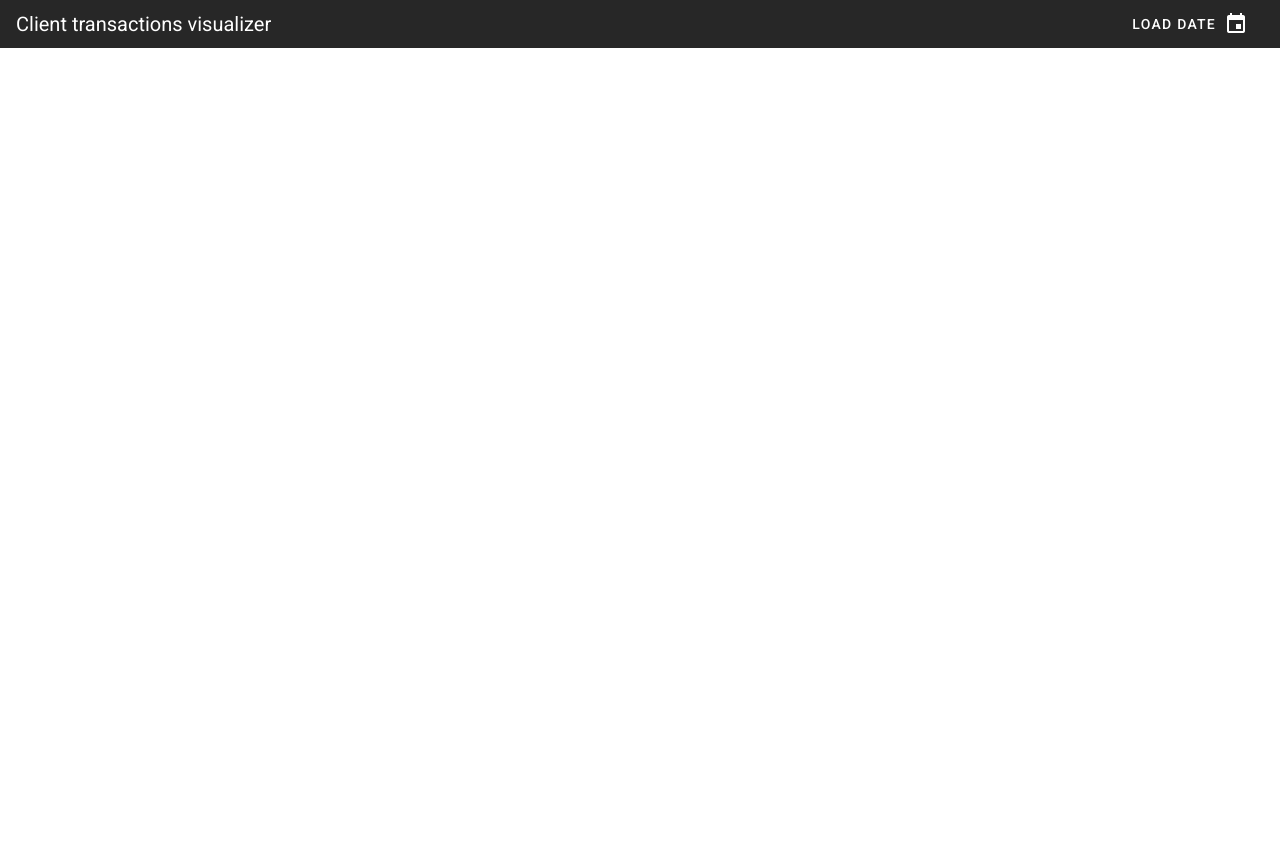
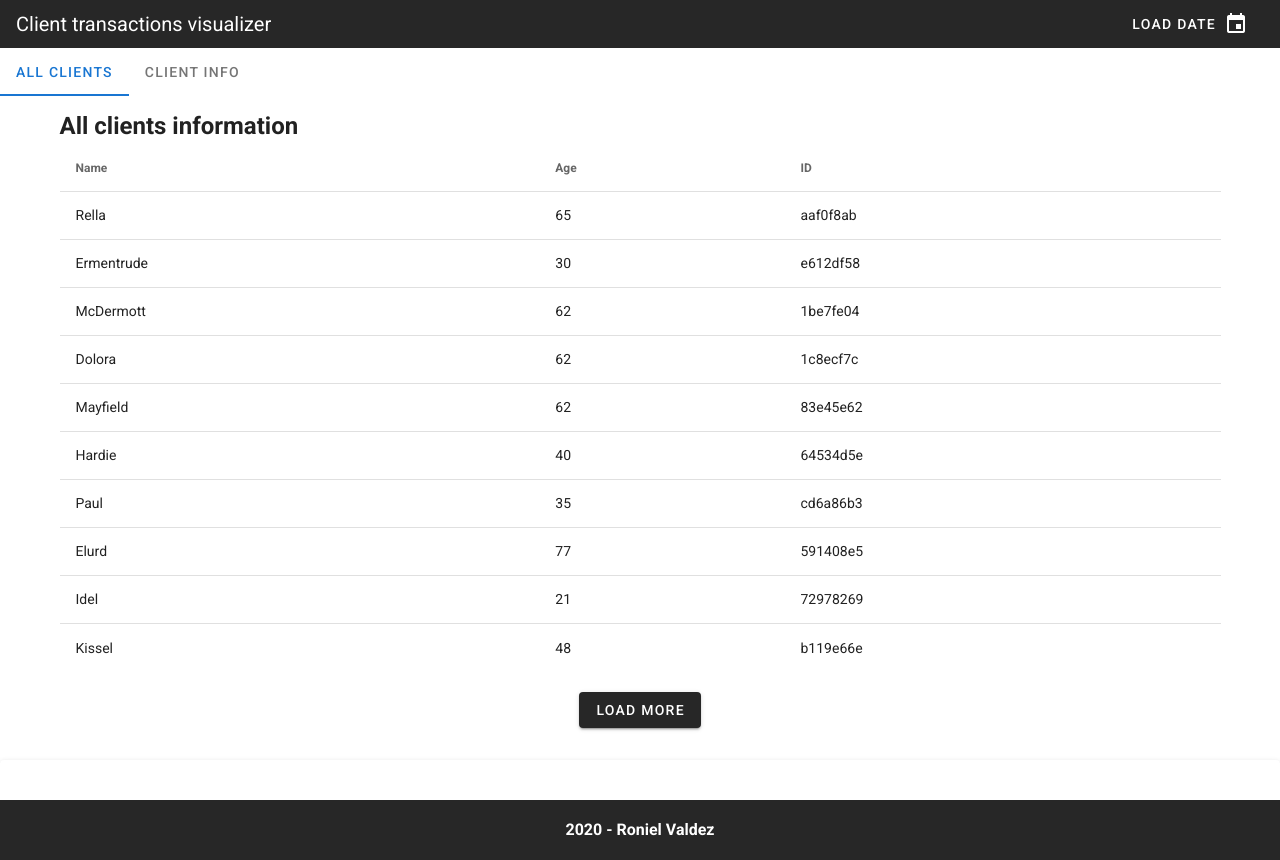
Before and after one commit to justaname94/client-transactions-visualizer, a Vue app in the folder frontend/transactions-visualizer/: page /#/ in a window 1280 px wide. Before the commit the page ends 800 px from the top, so only its background shows below. Built offline with nearby package versions, Linux system fonts and the light colour scheme.

Commit message:
add tabs default layout

```diff
--- a/frontend/transactions-visualizer/src/App.vue
+++ b/frontend/transactions-visualizer/src/App.vue
@@ -13,19 +13,46 @@
       </div>
     </v-app-bar>
     <v-main>
-      <calendar-overlay :modal="modal" v-on:update:modal="updateModal" />
+      <template>
+        <calendar-overlay :modal="modal" v-on:update:modal="updateModal" />
+        <v-tabs>
+          <v-tab>All Clients</v-tab>
+          <v-tab>Client info</v-tab>
+          <v-tab-item>
+            <v-container>
+              <all-clients-tab />
+            </v-container>
+          </v-tab-item>
+          <v-tab-item>
+            <v-container>
+              <client-tab />
+            </v-container>
+          </v-tab-item>
+        </v-tabs>
+      </template>
     </v-main>
+    <v-card height="100">
+      <v-footer dark tile absolute class="font-weight-medium">
+        <v-col class="text-center" cols="12">
+          <strong>2020 - Roniel Valdez</strong>
+        </v-col>
+      </v-footer>
+    </v-card>
   </v-app>
 </template>
 
 <script>
-import CalendarOverlay from "./components/CalendarOverlay";
+import CalendarOverlay from "@/components/CalendarOverlay";
+import AllClientsTab from "@/components/AllClientsTab";
+import ClientTab from "@/components/ClientTab";
 
 export default {
   name: "App",
 
   components: {
-    CalendarOverlay
+    CalendarOverlay,
+    AllClientsTab,
+    ClientTab
   },
 
   data: () => ({
--- /dev/null
+++ b/frontend/transactions-visualizer/src/components/AllClientsTab.vue
@@ -0,0 +1,88 @@
+<template>
+  <div>
+    <h2>All clients information</h2>
+    <v-simple-table>
+      <template v-slot:default>
+        <thead>
+          <tr>
+            <th class="text-left">Name</th>
+            <th class="text-left">Age</th>
+            <th class="text-left">ID</th>
+          </tr>
+        </thead>
+        <tbody>
+          <tr v-for="item in desserts" :key="item.name">
+            <td>{{ item.name }}</td>
+            <td>{{ item.age }}</td>
+            <td>{{ item.id }}</td>
+          </tr>
+        </tbody>
+      </template>
+    </v-simple-table>
+
+    <div class="text-center">
+      <v-btn class="ma-5" dark>Load more</v-btn>
+    </div>
+  </div>
+</template>
+
+<script>
+export default {
+  data() {
+    return {
+      desserts: [
+        {
+          id: "aaf0f8ab",
+          name: "Rella",
+          age: 65
+        },
+        {
+          id: "e612df58",
+          name: "Ermentrude",
+          age: 30
+        },
+        {
+          id: "1be7fe04",
+          name: "McDermott",
+          age: 62
+        },
+        {
+          id: "1c8ecf7c",
+          name: "Dolora",
+          age: 62
+        },
+        {
+          id: "83e45e62",
+          name: "Mayfield",
+          age: 62
+        },
+        {
+          id: "64534d5e",
+          name: "Hardie",
+          age: 40
+        },
+        {
+          id: "cd6a86b3",
+          name: "Paul",
+          age: 35
+        },
+        {
+          id: "591408e5",
+          name: "Elurd",
+          age: 77
+        },
+        {
+          id: "72978269",
+          name: "Idel",
+          age: 21
+        },
+        {
+          id: "b119e66e",
+          name: "Kissel",
+          age: 48
+        }
+      ]
+    };
+  }
+};
+</script>
--- a/frontend/transactions-visualizer/src/components/CalendarOverlay.vue
+++ b/frontend/transactions-visualizer/src/components/CalendarOverlay.vue
@@ -6,7 +6,13 @@
       <strong>type</strong> of error
     </v-alert>
     <v-dialog dark max-width="290px" persistent v-model="computedModal">
-      <v-date-picker v-model="date" scrollable flat actions>
+      <v-date-picker
+        v-model="date"
+        scrollable
+        flat
+        actions
+        :max="new Date().toISOString().substr(0, 10)"
+      >
         <v-card-actions>
           <v-spacer></v-spacer>
           <v-btn text color="primary" @click="computedModal = !computedModal">Cancel</v-btn>
@@ -65,3 +71,9 @@ export default {
   }
 };
 </script>
+
+<style scoped>
+.v-alert {
+  margin-bottom: 0;
+}
+</style>
--- /dev/null
+++ b/frontend/transactions-visualizer/src/components/ClientTab.vue
@@ -0,0 +1,6 @@
+<template>
+  <div>
+    <h2>Client specific information</h2>
+    <v-text-field clearable placeholder="Enter a client ID"></v-text-field>
+  </div>
+</template>
```
Also changed, not shown: frontend/transactions-visualizer/src/components/Client.vue (added).
